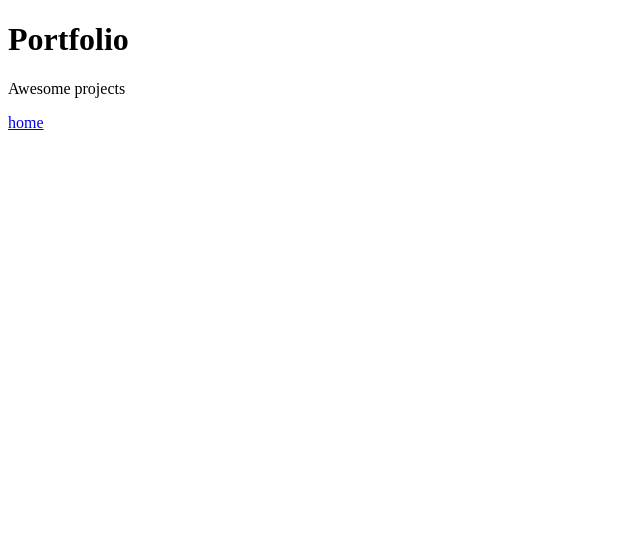
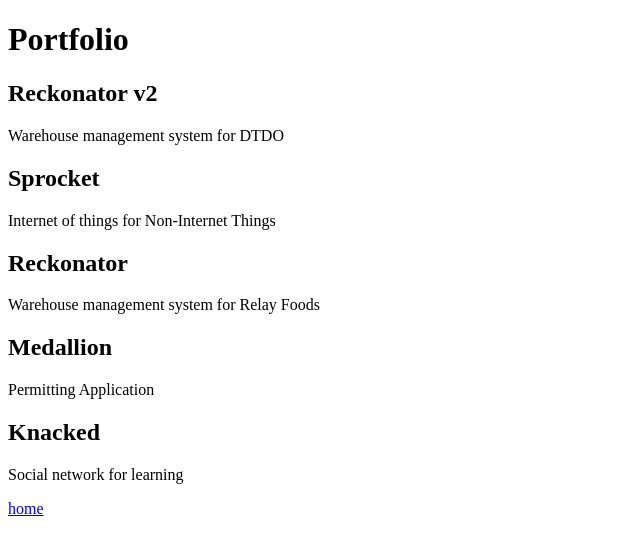
Before and after one commit to kcsavage/savage.codes, a Gatsby site: page /portfolio in a window 1280 px wide. Shown: the whole page, without its empty margins (0-640 px from the left). Built offline with nearby package versions, Linux system fonts and the light colour scheme; Gatsby itself is replaced by a stand-in of ours.

Commit message:
Start building portfolio page

```diff
--- a/src/pages/contact.js
+++ b/src/pages/contact.js
@@ -7,7 +7,7 @@
       <li><a href="https://www.linkedin.com/in/kcsavage/">LinkedIn</a></li>
       <li><a href="https://github.com/kcsavage">GitHub</a></li>
       <li><a href="https://stackoverflow.com/users/513591/kyle-savage">StackOverflow</a></li>
-      <li><a href="mailto:kyle@savage.codes">email me!</a></li>
+      <li><a href="mailto:kcsavage@gmail.com">email me!</a></li>
     </ul>
   </div>
 )
--- a/src/pages/portfolio.js
+++ b/src/pages/portfolio.js
@@ -1,12 +1,26 @@
 import React from 'react'
 import Link from 'gatsby-link'
 
+const portfolioItems = [
+  { name: 'Reckonator v2', brief: 'Warehouse management system for DTDO' },
+  { name: 'Sprocket', brief: 'Internet of things for Non-Internet Things' },
+  { name: 'Reckonator', brief: 'Warehouse management system for Relay Foods' },
+  { name: 'Medallion', brief: 'Permitting Application' },
+  { name: 'Knacked', brief: 'Social network for learning' }
+];
 const Portfolio = () => (
   <div>
     <h1>Portfolio</h1>
-    <p>Awesome projects</p>
+    { portfolioItems.map((item) => PortfolioItem(item)) }
     <Link to="/">home</Link>
   </div>
 )
 
+const PortfolioItem = (item) => (
+  <div>
+    <h2>{ item.name }</h2>
+    <p>{ item.brief }</p>
+  </div>
+)
+
 export default Portfolio
```
